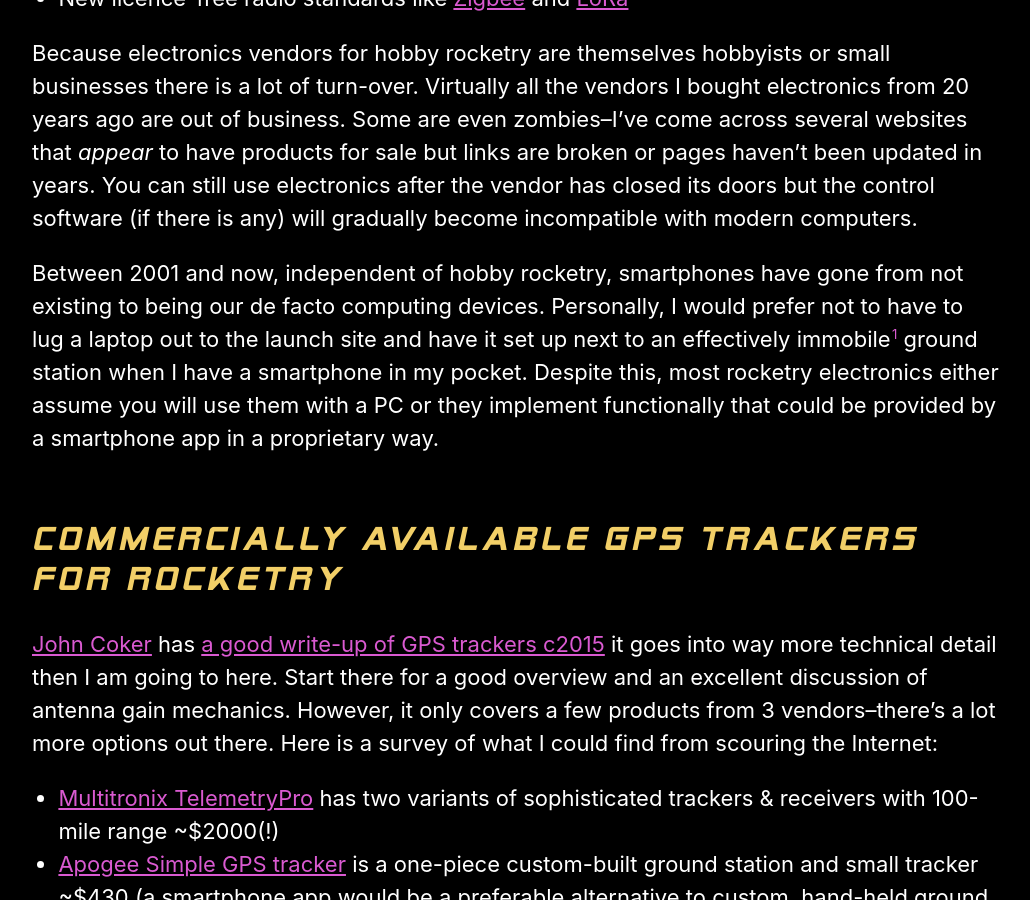
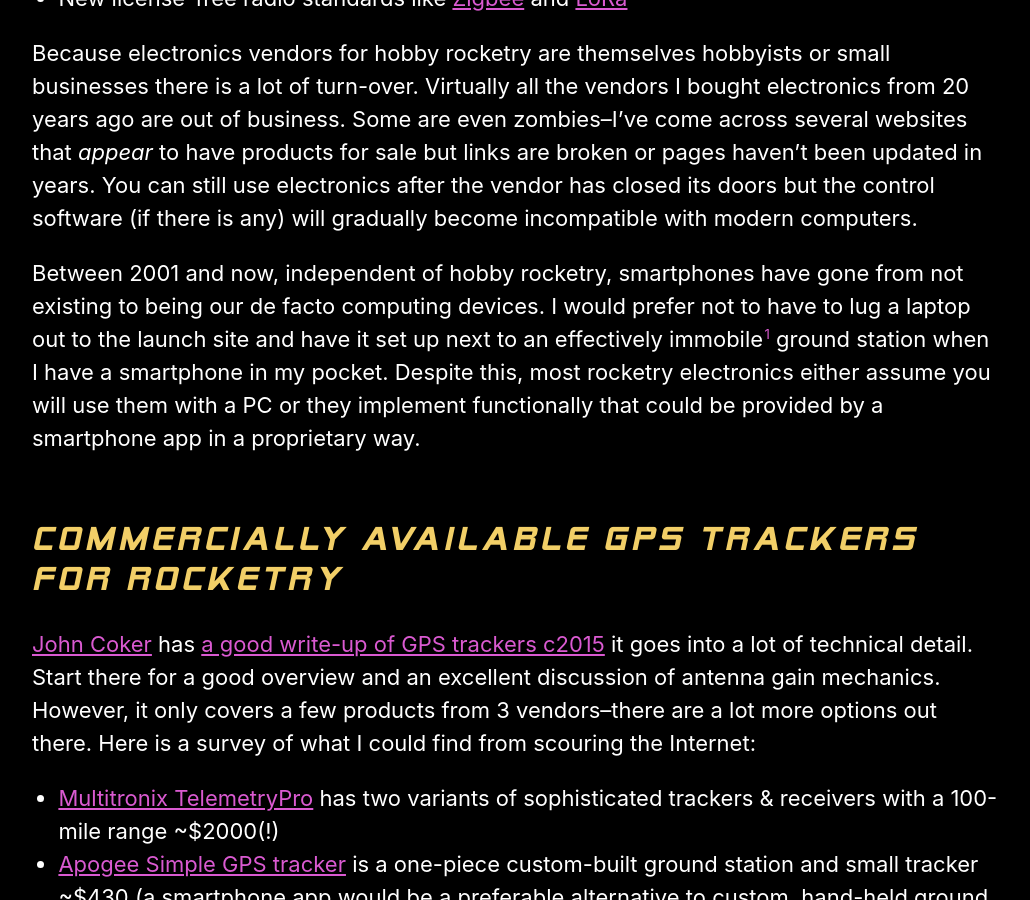
Before and after one commit to rocketlabdelta/rocketlabdelta.com, a Jekyll site: the page built from _posts/2020-02-13-gps-telemetry-in-2020.md, in a window 1280 px wide and 900 px high, scrolled down 1359 px. Shown: the whole window, without its empty margins (124-1154 px from the left). Built offline with Jekyll 4.4.1, drawn with Linux system fonts in a browser that asks for light colours; some of the changed text lies outside the part shown.

Commit message:
Copy editing

```diff
--- a/_posts/2020-02-13-gps-telemetry-in-2020.md
+++ b/_posts/2020-02-13-gps-telemetry-in-2020.md
@@ -41,26 +41,26 @@
 You can still use electronics after the vendor has closed its doors but the control software (if there is any) will gradually become incompatible with modern computers.
 
 Between 2001 and now, independent of hobby rocketry, smartphones have gone from not existing to being our de facto computing devices.
-Personally, I would prefer not to have to lug a laptop out to the launch site and have it set up next to an effectively immobile[^1] ground station when I have a smartphone in my pocket.
+I would prefer not to have to lug a laptop out to the launch site and have it set up next to an effectively immobile[^1] ground station when I have a smartphone in my pocket.
 Despite this, most rocketry electronics either assume you will use them with a PC or they implement functionally that could be provided by a smartphone app in a proprietary way.
 
 ## Commercially Available GPS Trackers for Rocketry
 
-[John Coker][5] has [a good write-up of GPS trackers c2015][6] it goes into way more technical detail then I am going to here.
+[John Coker][5] has [a good write-up of GPS trackers c2015][6] it goes into a lot of technical detail.
 Start there for a good overview and an excellent discussion of antenna gain mechanics.
-However, it only covers a few products from 3 vendors--there's a lot more options out there.
+However, it only covers a few products from 3 vendors--there are a lot more options out there.
 Here is a survey of what I could find from scouring the Internet:
 
-- [Multitronix TelemetryPro][7] has two variants of sophisticated trackers & receivers with 100-mile range ~$2000(!)
+- [Multitronix TelemetryPro][7] has two variants of sophisticated trackers & receivers with a 100-mile range ~$2000(!)
 - [Apogee Simple GPS tracker][8] is a one-piece custom-built ground station and small tracker ~$430 (a smartphone app would be a preferable alternative to custom, hand-held ground station)
 - [Featherweight Altimiters has LoRa GPS Tracker][9] that can be purchased with a small Bluetooth ground station (iOS app; Android planned but not available) [~$350 (sale price)][10]
-- [BigRedBee has several VHF/UHF GPS APRS transmitter offerings][11] that operate on 70cm and 2m HAM radio bands ~$260-$360 _transmitter only_, ground station equipment not included.
+- [BigRedBee has several VHF/UHF GPS APRS transmitter offerings][11] that operate on 70cm and 2m HAM radio bands ~$260-$360 for  _only_ a transmitter, ground station equipment not included.
   - You _should_ be able to use something like the [Mobilinkd TNC3][12] ~$120 to bridge a HAM radio and your phone via Bluetooth as described in [this article][13].
 - [Altus Metrum][14] has several GPS-enabled products that use a 70cm HAM band and pair with their Bluetooth ground station, [TeleBT][15] ~$170, which needs to be connected to a directional antenna like a [70cm Arrow Antenna][16] ~$60:
   - [TeleGPS][17], tracker only ~$230 (~$460 total)
   - [TeleMetrum][18], dual-deploy recording altimeter with GPS telemetry ~$350 (~$580 total)
   - [TeleMega][19], dual-deploy recording altimeter with loads of options, onboard gyro, RC servo controller, and GPS telemetry ~$460 (~$690 total)
-- [Eggtimer Rocketry has several 900MHz & 70cm GPS transmitters][20] and they keep costs low by only offering the electronics as kits, you'll have to solder it yourself. [Their "starter sets" start at ~$90][21] for a pair RX and TX modules.
+- [Eggtimer Rocketry has several 900MHz & 70cm GPS transmitters][20] and they keep costs low by only offering the electronic kits you have to solder yourself. [Their "starter sets" start at ~$90][21] for a pair of RX and TX modules.
 - [ENTACore Electronics][22] [AIM XTRA GPS flight computer][23] is a full-on flight computer (barometric sensor, 3-axis accelerometer, hi-G linear accelerometer) with pyro channels and USB connectivity that transmits live telemetry on the 432-434 MHz band ~$420 for flight computer and ground station.
 - [Missle Works][24] has several [RTx/GPS Systems][25] (~[$260][26]-[$290][27]) that use standard Zigbee modules to transmit data to a ground station with [Bluetooth][28] (~$15), [USB/PC][29] (~$25), or [onboard LCD][30] (~$40) display options. The RTx system can also stream data from their [RRC3 altimeter][31] (~[$70][32]-[$80][33]). I think their [T3][34] (~[$155-$190][35]) tracker is a more interesting product as it is cheaper, smaller, lighter, and specifically meant for using a smartphone as part of your ground station (they only recommend Android apps but I bet there are iOS apps out there that could work).
 - [FlightSketch][36] is working on a ["Super Simple Tracker"][37], a 900MHz LoRa/GPS unit. No information yet on pricing or availability yet but their other products are very reasonable _and_ they have an app-first approach for delivering features via your phone.
```
Also changed, not shown: other parts of _posts/2020-02-13-gps-telemetry-in-2020.md (+10 -10 lines).
